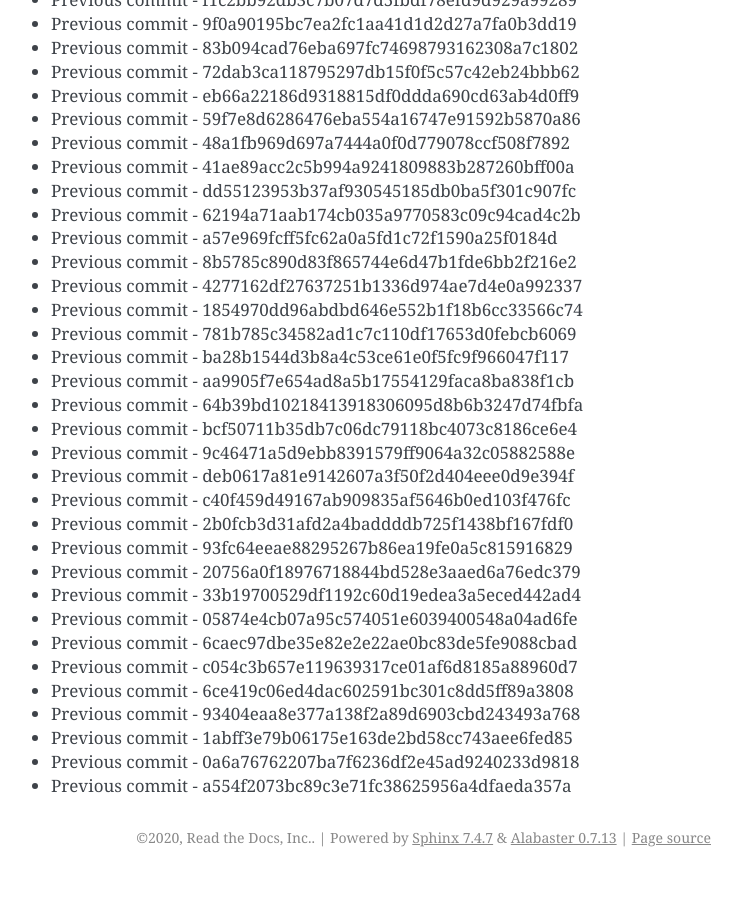
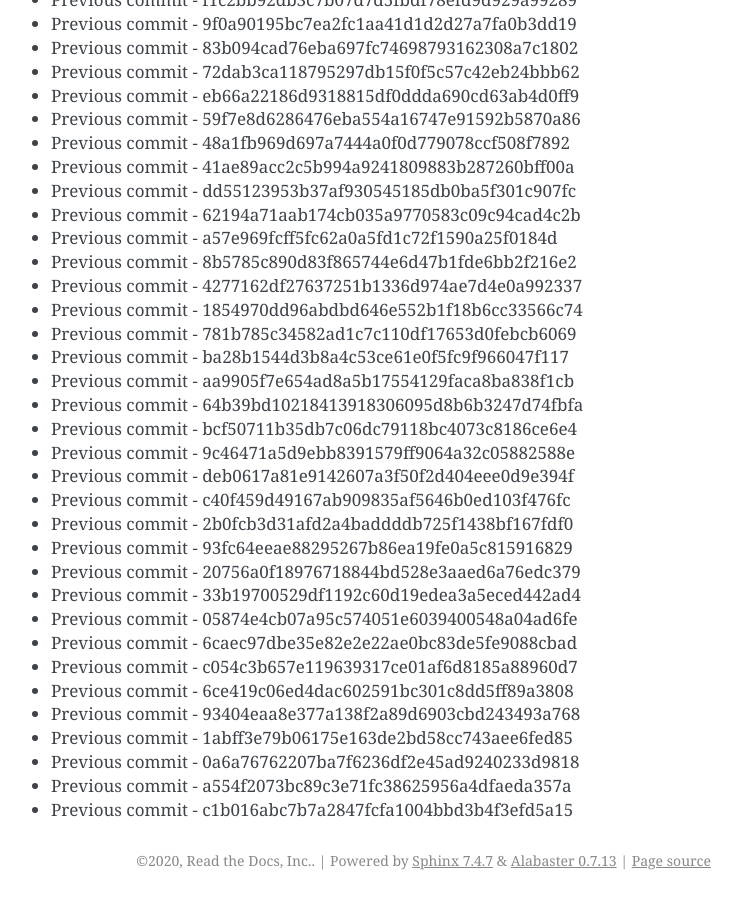
Before and after one commit to readthedocs/rtd-git-stresstest, a Sphinx documentation site: the page built from docs/updates.rst, in a window 1280 px wide and 900 px high, scrolled down 69666 px. Shown: the whole window, without its empty margins (399-1141 px from the left). Built offline with Sphinx 7.4.7, drawn with Linux system fonts in a browser that asks for light colours; before the commit the page ends 70543 px from its top, so only the background shows below that.

Commit message:
Generating commit from previous: c1b016abc7b7a2847fcfa1004bbd3b4f3efd5a15

```diff
--- a/docs/updates.rst
+++ b/docs/updates.rst
@@ -2959,3 +2959,4 @@ It can be tested for any performance characteristics.
 * Previous commit - 1abff3e79b06175e163de2bd58cc743aee6fed85
 * Previous commit - 0a6a76762207ba7f6236df2e45ad9240233d9818
 * Previous commit - a554f2073bc89c3e71fc38625956a4dfaeda357a
+* Previous commit - c1b016abc7b7a2847fcfa1004bbd3b4f3efd5a15
```
